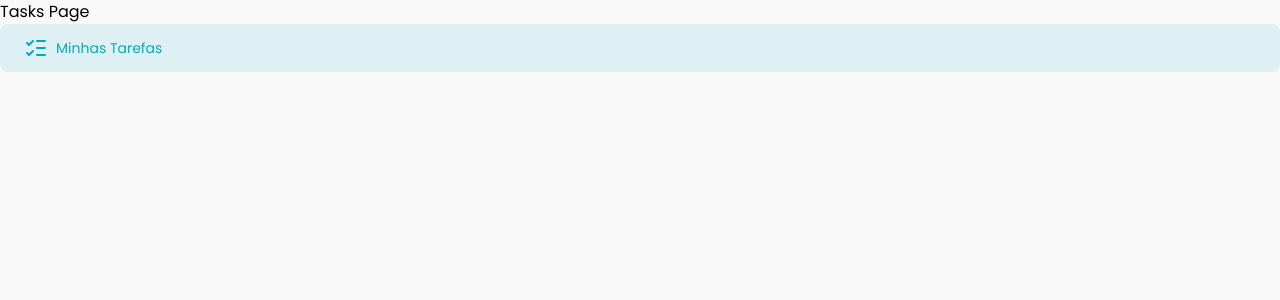
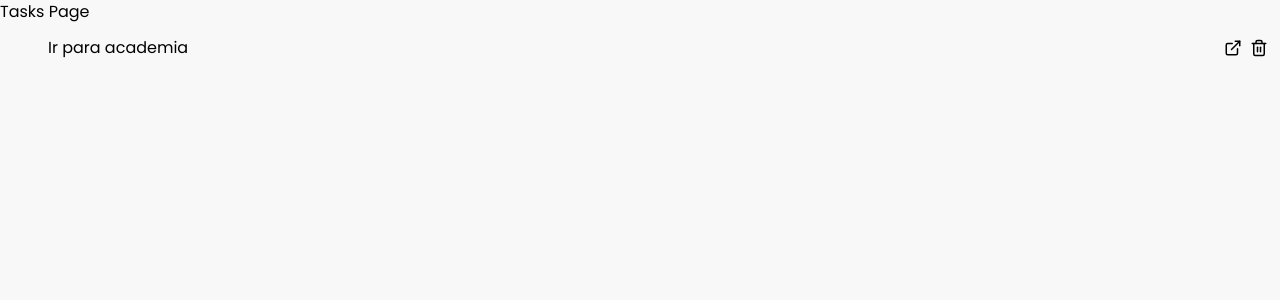
Before and after one commit to davifdev/task-manager-frontend, a React (Vite) app: page /tasks in a window 1280 px wide. Shown: the top 300 px of the page. Built offline with nearby package versions, Linux system fonts and the light colour scheme.

Commit message:
feat: create task item component

```diff
--- /dev/null
+++ b/src/components/task-item.tsx
@@ -0,0 +1,55 @@
+import clsx from "clsx";
+import { ExternalLinkIcon, Trash2Icon } from "lucide-react";
+import { useId } from "react";
+
+type TaskVariants = "isPending" | "isProgress" | "isCompleted";
+type TaskItemProps = {
+  title?: string;
+  time?: string;
+  status: TaskVariants;
+};
+
+const TaskItem = ({ status = "isPending" }: TaskItemProps) => {
+  const tasksVariants: Record<TaskVariants, string> = {
+    isPending: "bg-dark-blue-opacity text-dark-blue",
+    isProgress: "bg-process-opacity text-process",
+    isCompleted: "bg-primary-opacity text-primary",
+  };
+
+  const checkedVariants: Record<TaskVariants, string> = {
+    isPending: "bg-dark-blue",
+    isProgress: "bg-process",
+    isCompleted: "bg-primary",
+  };
+
+  const taskItemClass = clsx(
+    tasksVariants[status],
+    "flex items-center justify-between rounded-lg p-3"
+  );
+
+  const id = useId();
+  const checkId = `${id}-checked`;
+
+  return (
+    <div className={taskItemClass}>
+      <div className="flex items-center gap-3">
+        <div
+          className={`${checkedVariants[status]} flex h-6 w-6 cursor-pointer items-center justify-center rounded-md`}
+        >
+          <input
+            id={checkId}
+            type="checkbox"
+            className="z-10 h-6 w-6 cursor-pointer rounded-md opacity-0"
+          />
+        </div>
+        <p role={checkId}>Ir para academia</p>
+      </div>
+      <div className="flex items-center gap-2">
+        <ExternalLinkIcon size={18} />
+        <Trash2Icon size={18} />
+      </div>
+    </div>
+  );
+};
+
+export default TaskItem;
--- a/src/pages/tasks.tsx
+++ b/src/pages/tasks.tsx
@@ -1,14 +1,10 @@
-import { ListChecksIcon } from "lucide-react";
-import SidebarButton from "../components/sidebar-button";
+import TaskItem from "../components/task-item";
 
 const Tasks = () => {
   return (
     <>
       <h2>Tasks Page</h2>
-      <SidebarButton href="/tasks">
-        <ListChecksIcon />
-        Minhas Tarefas
-      </SidebarButton>
+      <TaskItem status="inProgress" />
     </>
   );
 };
```
Also changed, not shown: 1 other file (tests, documents, lock files or other folders).
